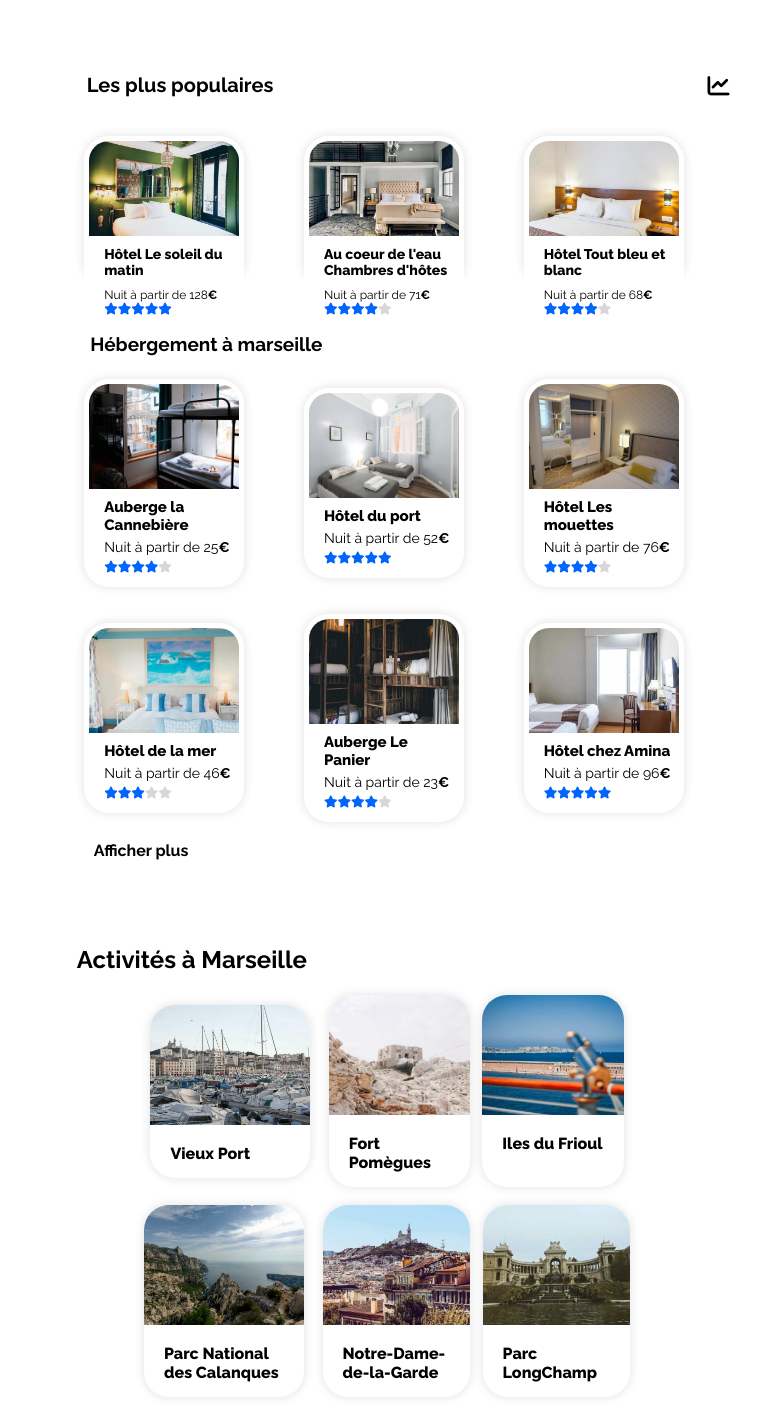
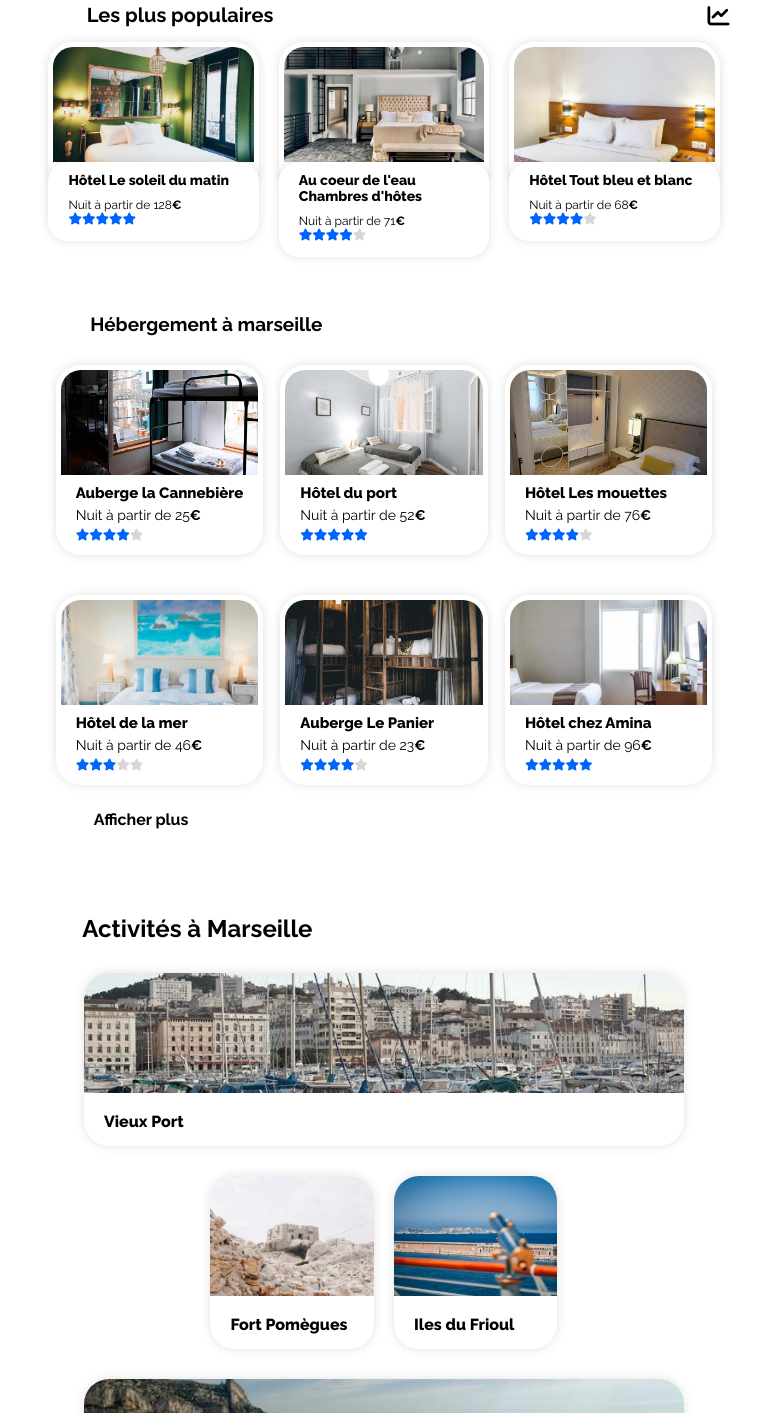
Before and after one commit to Kiraen/Kiraen.github.io, a plain HTML site: page index.html in a window 768 px wide. Shown: the part 607-2020 px from the top of the page. Drawn offline with Linux system fonts and the light colour scheme.

Commit message:
All responsive Mobile / Tablet / Desktop finish

```diff
--- a/css/theme.responsive.css
+++ b/css/theme.responsive.css
@@ -22,7 +22,7 @@
 }
 
 /* Desktop L */
-@media screen and (min-width: 1024px) and (max-width: 1980px) {
+@media screen and (min-width: 1200px) and (max-width: 2100px) {
   .template {
     margin: 0;
     padding: 2rem 4rem;
@@ -161,17 +161,17 @@
   }
   /* ACTIVITIES  */
   .activities-section > h2 {
-    padding: 0 0 1.5rem 5.5%;
+    padding: 0 0 4rem 5.5%;
   }
 
   .container-3 {
     flex-direction: row;
     justify-content: space-evenly;
-    height: 38rem;
+    height: 40rem;
   }
 
   .activities-content-text {
-    padding: 1rem 1rem 1rem 2rem;
+    padding: 1rem 0.5rem 1rem 1.5rem;
   }
 
   .desk-large {
@@ -189,7 +189,7 @@
   }
 
   .img-size-4 {
-    height: 33.8rem;
+    height: 35.5rem;
   }
 
   .img-size-5 {
@@ -208,7 +208,7 @@
 }
 
 /* Tablette and Desktop S */
-@media screen and (min-width: 660px) and (max-width: 1023px) {
+@media screen and (min-width: 730px) and (max-width: 1199px) {
   /* NAVIGATION */
   .register {
     left: 87%;
@@ -216,9 +216,13 @@
 
   /* SEARCH SECTION */
 
+  .search-section {
+    padding-bottom: 0rem;
+  }
+
   /* POPULAR */
   .template-2 {
-    height: 25rem;
+    height: 30rem;
     background: white;
   }
 
@@ -226,8 +230,6 @@
     flex-direction: row;
     flex-wrap: nowrap;
     justify-content: space-evenly;
-
-    margin: 1rem 0;
   }
 
   .popular-container {
@@ -238,7 +240,7 @@
 
   .img-size-1 {
     width: 100%;
-    height: 10rem;
+    height: 12rem;
     object-fit: cover;
     border-style: solid solid none solid;
     border-width: 0.5rem;
@@ -251,6 +253,7 @@
 
   .pop-content-text {
     padding: 0.5rem 1rem 1rem 2rem;
+    box-shadow: 0px 0px 10px 1px rgb(0 0 0 / 10%);
   }
 
   /* HOSTING */
@@ -267,21 +270,36 @@
   }
 
   /* ACTIVITIES */
+  .activities-section > h2 {
+    display: flex;
+    justify-content: center;
+    margin-right: 45rem;
+  }
+
   .container-3 {
     display: flex;
-    flex-direction: row;
+    flex-direction: column;
     justify-content: center;
     flex-wrap: wrap;
     padding: 0 8rem;
   }
+
   .desk-small {
     display: flex;
-    flex-direction: row;
+    max-width: 60rem;
   }
 
-  .card-template {
-    margin: 2%;
-    max-width: 16rem;
+  .desk-sc-left {
+    margin-right: 1rem;
+  }
+
+  .desk-sc-right {
+    margin-left: 1rem;
+  }
+
+  .desk-large {
+    width: 100%;
+    max-width: 60rem;
   }
 
   /* FOOTER */
--- a/index.html
+++ b/index.html
@@ -221,7 +221,7 @@
       </div>
 
       <div class="desk-small">
-        <div class="card-template activites-container desk-small-content card-margin-tb">
+        <div class="card-template activites-container desk-small-content card-margin-tb desk-sc-left">
           <a href="#">
             <img class="img-size-3 img-size-5" src="./images/activites/4_small/paul-hermann-QFTrLdQIRhI-unsplash.jpg"
               alt="">
@@ -231,7 +231,7 @@
           </a>
         </div>
 
-        <div class="card-template activites-container card-margin-tb">
+        <div class="card-template activites-container card-margin-tb desk-sc-right">
           <a href="#">
             <img class="img-size-3 img-size-5" src="./images/activites/4_small/kevin-hikari-rV_Qd1l-VXg-unsplash.jpg"
               alt="">
@@ -253,7 +253,7 @@
       </div>
 
       <div class="desk-small">
-        <div class="card-template activites-container desk-small-content card-margin-tb">
+        <div class="card-template activites-container desk-small-content card-margin-tb desk-sc-left">
           <a href="#">
             <img class="img-size-3 img-size-5" src="./images/activites/4_small/florian-wehde-xW9e8gdotxI-unsplash.jpg"
               alt="">
@@ -263,7 +263,7 @@
           </a>
         </div>
 
-        <div class="card-template activites-container card-margin-tb">
+        <div class="card-template activites-container card-margin-tb desk-sc-right">
           <a href="#">
             <img class="img-size-3 img-size-5" src="./images/activites/4_small/lena-paulin-wH2-EJoDcV0-unsplash.jpg"
               alt="">
```
